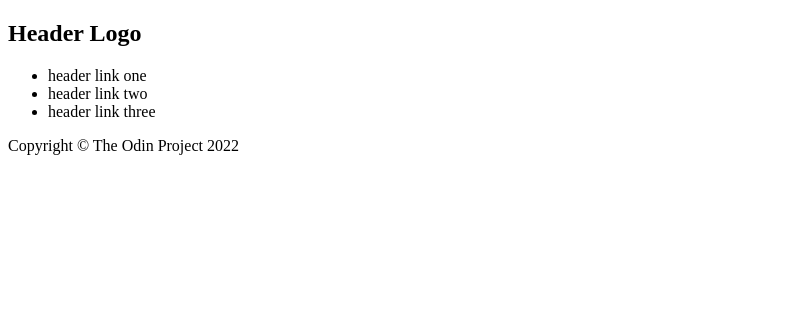
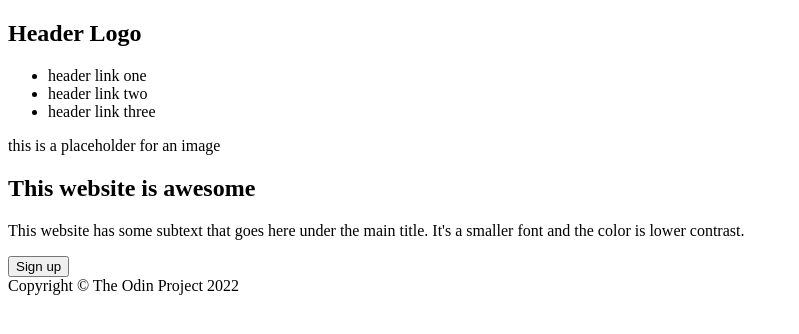
Before and after one commit to nmoneg/odin-landing-page, a plain HTML site: page index.html in a window 1280 px wide. Shown: the whole page, without its empty margins (0-799 px from the left). Drawn offline with Linux system fonts and the light colour scheme.

Commit message:
Header text added

```diff
--- a/index.html
+++ b/index.html
@@ -16,7 +16,14 @@
                 <li>header link three</li>
             </ul>
         </nav>
-
+        <section class="intro">
+            <div class="img-placeholder">this is a placeholder for an image</div>
+            <div class="intro-content">
+                <h1>This website is awesome</h1>
+                <p>This website has some subtext that goes here under the main title. It's a smaller font and the color is lower contrast.</p>
+                <button>Sign up</button>
+            </div>
+        </section>
     </header>
     <main>
 
```
